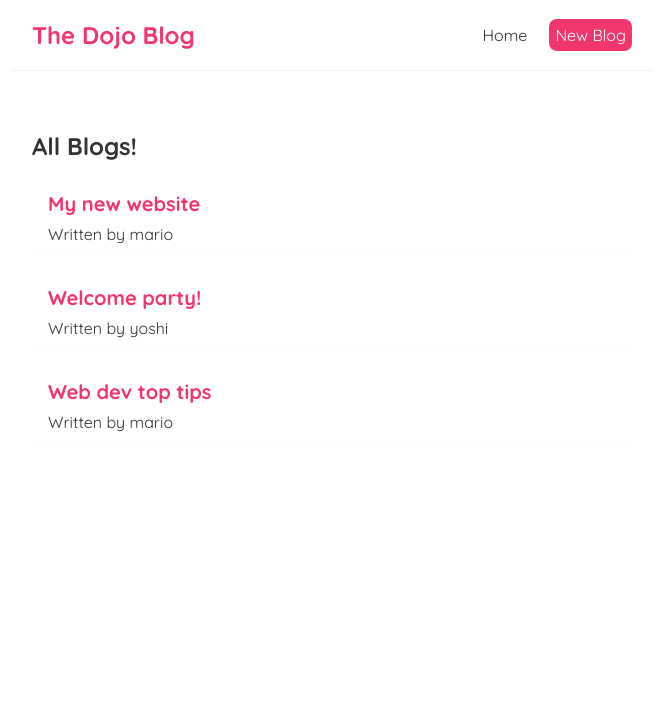
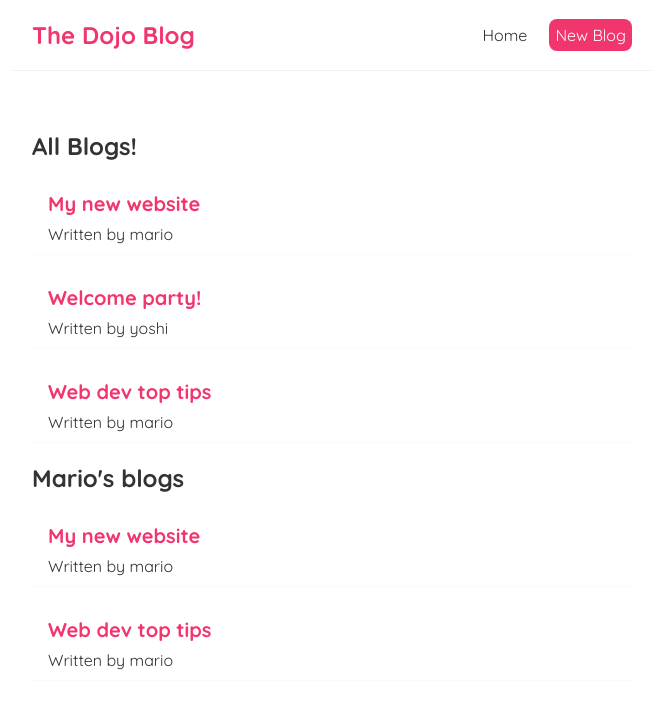
Before and after one commit to max-97/react-tutorial, a React (Create React App) app: page / in a window 1280 px wide. Shown: the top 708 px of the page, without its empty margins (308-971 px from the left). Built offline with nearby package versions, Linux system fonts and the light colour scheme.

Commit message:
Lesson 12

```diff
--- a/src/Home.js
+++ b/src/Home.js
@@ -10,6 +10,7 @@
     return (
         <div className="home">
             <BlogList blogs={blogs} title="All Blogs!"/>
+            <BlogList blogs={blogs.filter((blog) => blog.author === "mario")} title="Mario's blogs"/>
         </div>
     );
 };
```
